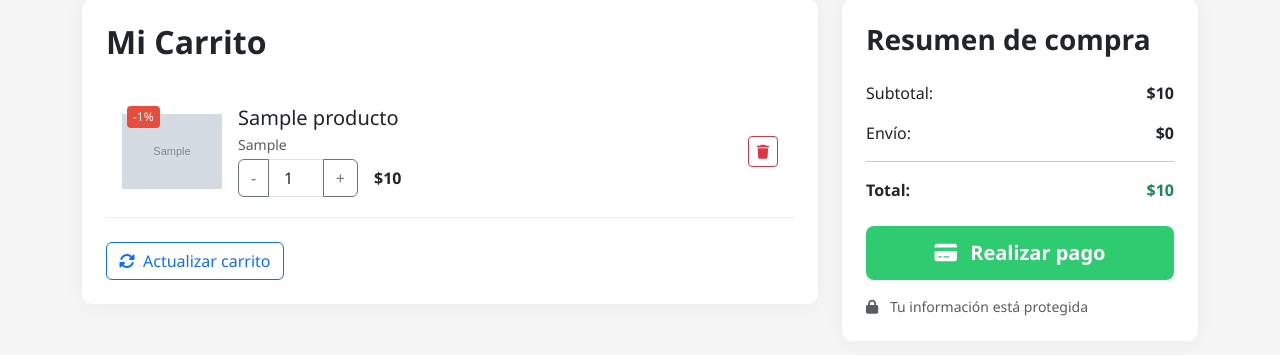
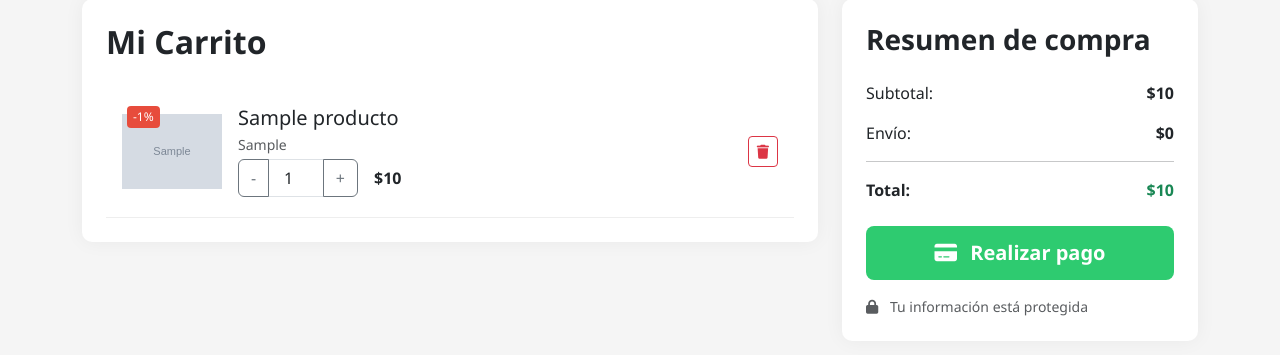
Before and after one commit to Ciricundio/Msmartbuy, a PHP site: page /view/compras/carrito.php in a window 1280 px wide. Shown: the part 105-460 px from the top of the page. Run offline with PHP 8.4, Linux system fonts and the light colour scheme; the visitor is signed in with stand-in values (Sample User, id 1); tables that the repository leaves empty hold one stand-in row (values such as "Sample post"); grey boxes marked "Sample" are stand-in pictures.

Commit message:
Se le comenta un boton que estara en funcionamiento despues.

```diff
--- a/view/compras/carrito.php
+++ b/view/compras/carrito.php
@@ -229,11 +229,11 @@ if ($_SERVER['REQUEST_METHOD'] == 'POST') {
                                 </div>
                             <?php endforeach; ?>
 
-                            <div class="d-flex justify-content-between mt-4">
+<!--                             <div class="d-flex justify-content-between mt-4">
                                 <button type="submit" name="actualizar_carrito" class="btn btn-outline-primary">
                                     <i class="fas fa-sync-alt me-2"></i>Actualizar carrito
                                 </button>
-                            </div>
+                            </div> -->
                         </form>
                     <?php endif; ?>
                 </div>
```
